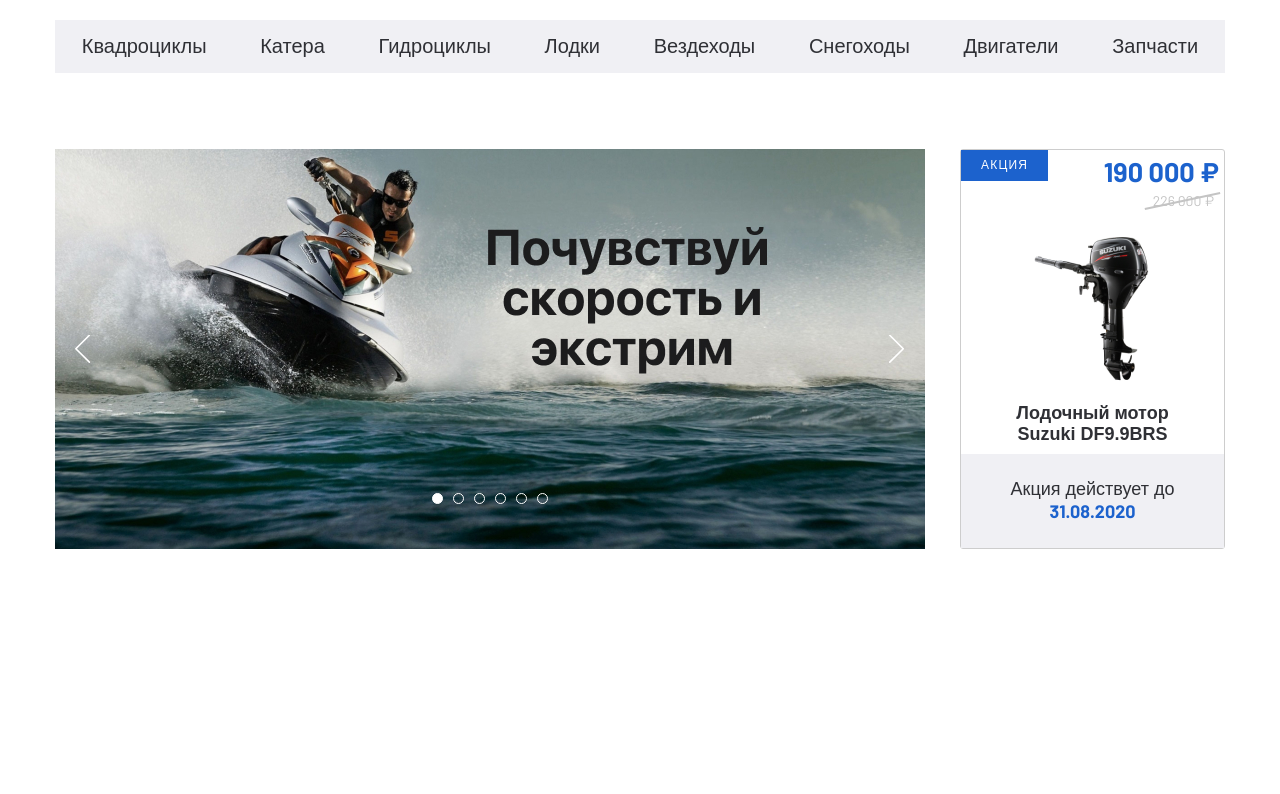
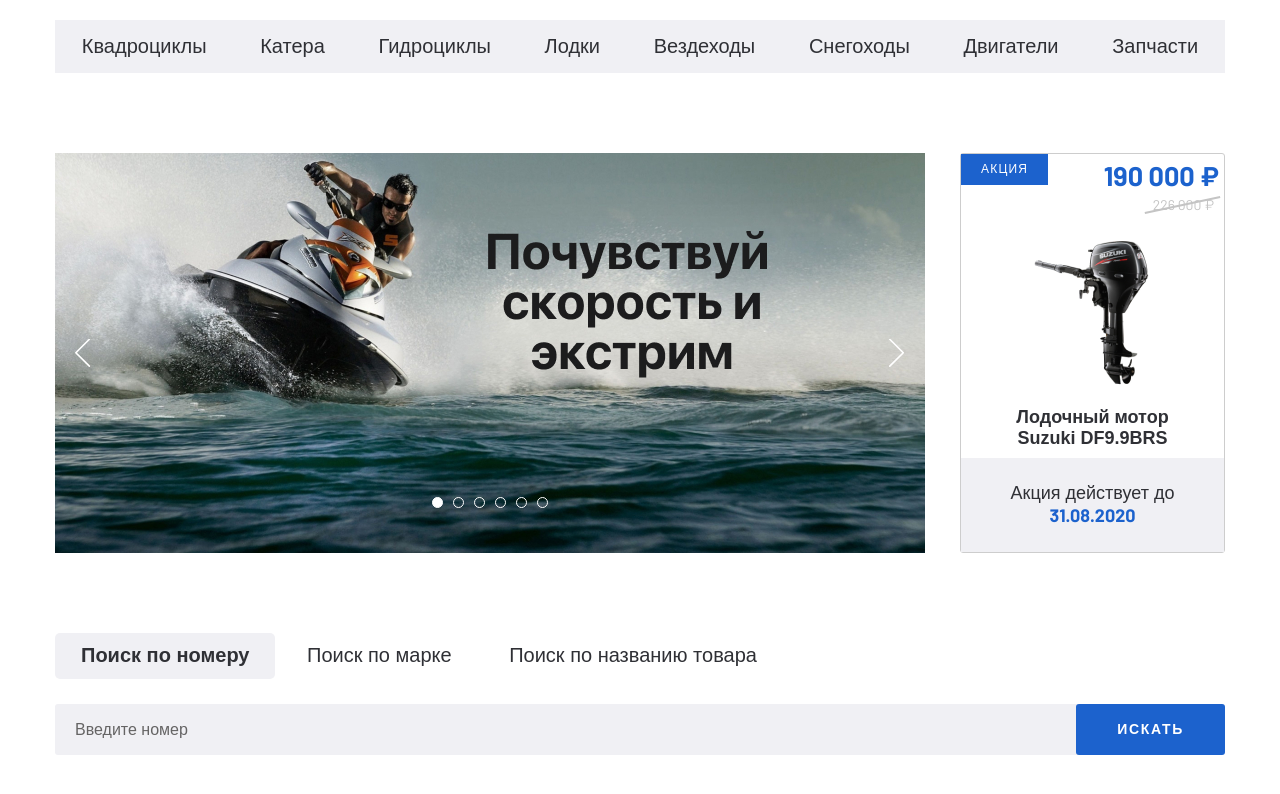
Before and after one commit to YuliaQueen/drive-moto, a website: page drive-moto/index.html in a window 1280 px wide. Shown: the part 102-896 px from the top of the page. Before the commit the page ends 800 px from the top, so only its background shows below. Drawn offline with nearby package versions, Linux system fonts and the light colour scheme; files that its build step writes are made by us from their sources.

Commit message:
верстка и стилизация секции search-section

```diff
--- a/#src/js/script.js
+++ b/#src/js/script.js
@@ -26,4 +26,15 @@
         slidesToShow: 1,
         adaptiveHeight: true
     });
+
+    $('.search__tabs-item').on('click', function (e) {
+        e.preventDefault()
+
+        $('.search__tabs-item').removeClass('search__tabs-item--active');
+        $('.search__content-item').removeClass('search__content-item--active');
+
+        $(this).addClass('search__tabs-item--active');
+        $($(this).attr('href')).addClass('search__content-item--active');
+
+    })
 });
--- a/#src/scss/_base.scss
+++ b/#src/scss/_base.scss
@@ -19,10 +19,10 @@
 }
 
 body {
-  font-family: SFProDisplay-Regular, sans-serif;
+  font-family: $primary-font-family;
   font-size: 20px;
   font-weight: 400;
-  color: #2F3035;
+  color: $primary-font-color;
 }
 
 figure {
@@ -32,6 +32,7 @@
 
 a {
   color: inherit;
+  display: inline-block;
 }
 
 a,
@@ -80,6 +81,10 @@
   border: none;
 }
 
+.page-section {
+  margin-bottom: 80px;
+}
+
 .container {
   max-width: 1200px;
   padding: 0 15px;
--- /dev/null
+++ b/#src/scss/_variables.scss
@@ -0,0 +1,4 @@
+$accent-color: #1C62CD;
+$primary-font-color: #2F3035;
+$primary-font-family: SFProDisplay-Regular, sans-serif;
+$accent-font-family: 'Barlow', sans-serif;
--- a/#src/scss/blocks/_banner-section.scss
+++ b/#src/scss/blocks/_banner-section.scss
@@ -79,7 +79,7 @@
 
 .sale-item__info {
   color: #ffffff;
-  background-color: #1C62CD;
+  background-color: $accent-color;
   padding: 8px 20px;
   text-transform: uppercase;
   font-size: 12px;
@@ -88,7 +88,7 @@
 }
 
 .price {
-  font-family: 'Barlow', sans-serif;
+  font-family: $accent-font-family;
   text-align: right;
   margin-right: 5px;
   margin-top: 5px;
@@ -98,7 +98,7 @@
   font-weight: 700;
   font-size: 27px;
   line-height: 32px;
-  color: #1C62CD;
+  color: $accent-color;
 }
 
 .sale-item__price-old {
@@ -139,11 +139,11 @@
   text-align: center;
 
   span {
-    font-family: 'Barlow', sans-serif;
+    font-family: $accent-font-family;
     font-weight: 700;
     font-size: 18px;
     line-height: 22px;
     text-align: center;
-    color: #1C62CD;
+    color: $accent-color;
   }
 }
--- a/#src/scss/blocks/_header.scss
+++ b/#src/scss/blocks/_header.scss
@@ -1,3 +1,7 @@
+.header {
+  margin-bottom: 80px;
+}
+
 .header__top-inner {
   display: flex;
   justify-content: space-between;
@@ -65,14 +69,10 @@
   width: 20px;
   height: 20px;
   color: #ffffff;
-  background-color: #1C62CD;
+  background-color: $accent-color;
   border-radius: 50%;
   left: 26px;
   top: 11px;
-}
-
-.header__bottom {
-  margin-bottom: 76px;
 }
 
 .menu-categories {
@@ -94,7 +94,7 @@
       right: 0;
       bottom: -2px;
       position: absolute;
-      background-color: #1C62CD;
+      background-color: $accent-color;
       height: 3px;
       transition: all .3s;
     }
--- /dev/null
+++ b/#src/scss/blocks/_search-section.scss
@@ -0,0 +1,57 @@
+.search {
+
+}
+
+.search__tabs {
+  margin-bottom: 25px;
+}
+
+.search__tabs-item {
+  padding: 11px 26px 12px;
+}
+
+.search__tabs-item--active {
+  background-color: #F0F0F4;
+  border-radius: 5px;
+  font-weight: 700;
+}
+
+.search__content-item {
+  display: none;
+}
+
+.search__content-item--active {
+  display: block;
+}
+
+.search__content-form {
+  display: flex;
+}
+
+.search__content-input {
+  width: 100%;
+  background-color: #F0F0F4;
+  border-radius: 3px;
+  padding: 5px 20px;
+  font-family: $primary-font-family;
+  font-size: 16px;
+  line-height: 19px;
+
+  &::placeholder {
+    color: #656464;
+  }
+}
+
+.search__content-btn {
+  padding: 17px 41px;
+  margin-left: -3px;
+  background-color: $accent-color;
+  border-radius: 3px;
+  color: #ffffff;
+  font-family: $primary-font-family;
+  font-weight: 700;
+  font-size: 14px;
+  line-height: 17px;
+  letter-spacing: 0.12em;
+  text-transform: uppercase;
+}
--- a/#src/scss/style.scss
+++ b/#src/scss/style.scss
@@ -1,4 +1,6 @@
 @import "fonts";
+@import "variables";
 @import "base";
 @import "blocks/header";
 @import "blocks/banner-section";
+@import "blocks/search-section";
--- a/drive-moto/index.html
+++ b/drive-moto/index.html
@@ -97,7 +97,7 @@
 		</div>
 	</div>
 </header>
-<section class="banner-section">
+<section class="banner-section page-section">
 	<div class="container">
 		<div class="banner-section__inner">
 			<div class="banner-section__slider">
@@ -122,9 +122,9 @@
 			</div>
 			<a class="sale-item" href="#">
 				<div class="sale-item__top">
-					<div class="sale-item__info">
+					<p class="sale-item__info">
 						акция
-					</div>
+					</p>
 					<div class="price sale-item__price">
 						<div class="sale-item__price-new">
 							190 000 &#8381;
@@ -147,6 +147,37 @@
 		</div>
 	</div>
 </section>
+<section class="search page-section">
+	<div class="container">
+		<div class="search__inner">
+			<div class="search__tabs">
+				<a class="search__tabs-item search__tabs-item--active" href="#tab-1">Поиск по номеру</a>
+				<a class="search__tabs-item" href="#tab-2">Поиск по марке</a>
+				<a class="search__tabs-item" href="#tab-3">Поиск по названию товара</a>
+			</div>
+			<div class="search__content">
+				<div id="tab-1" class="search__content-item search__content-item--active">
+					<form class="search__content-form" action="/">
+						<input class="search__content-input" type="text" placeholder="Введите номер">
+						<button class="search__content-btn" type="submit">искать</button>
+					</form>
+				</div>
+				<div id="tab-2" class="search__content-item">
+					<form class="search__content-form" action="/">
+						<input class="search__content-input" type="text" placeholder="Введите марку">
+						<button class="search__content-btn" type="submit">искать</button>
+					</form>
+				</div>
+				<div id="tab-3" class="search__content-item">
+					<form class="search__content-form" action="/">
+						<input class="search__content-input" type="text" placeholder="Введите название товара">
+						<button class="search__content-btn" type="submit">искать</button>
+					</form>
+				</div>
+			</div>
+		</div>
+	</div>
+</section>
 
 
 <script src="./js/jquery.3.5.1.js"></script>
--- a/drive-moto/js/script.js
+++ b/drive-moto/js/script.js
@@ -26,4 +26,15 @@
         slidesToShow: 1,
         adaptiveHeight: true
     });
+
+    $('.search__tabs-item').on('click', function (e) {
+        e.preventDefault()
+
+        $('.search__tabs-item').removeClass('search__tabs-item--active');
+        $('.search__content-item').removeClass('search__content-item--active');
+
+        $(this).addClass('search__tabs-item--active');
+        $($(this).attr('href')).addClass('search__content-item--active');
+
+    })
 });
```
Also changed, not shown: #src/index.html (+1 -0 lines), #src/main-html/_banner-section.html (+3 -3 lines), #src/main-html/_search-section.html (added, +31 -0 lines), drive-moto/css/style.css, drive-moto/css/style.min.css, drive-moto/js/script.min.js.
